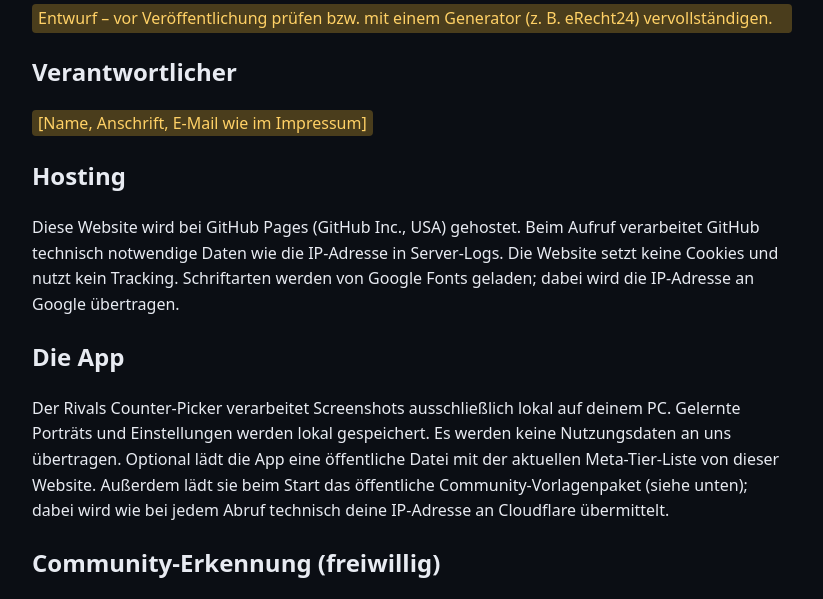
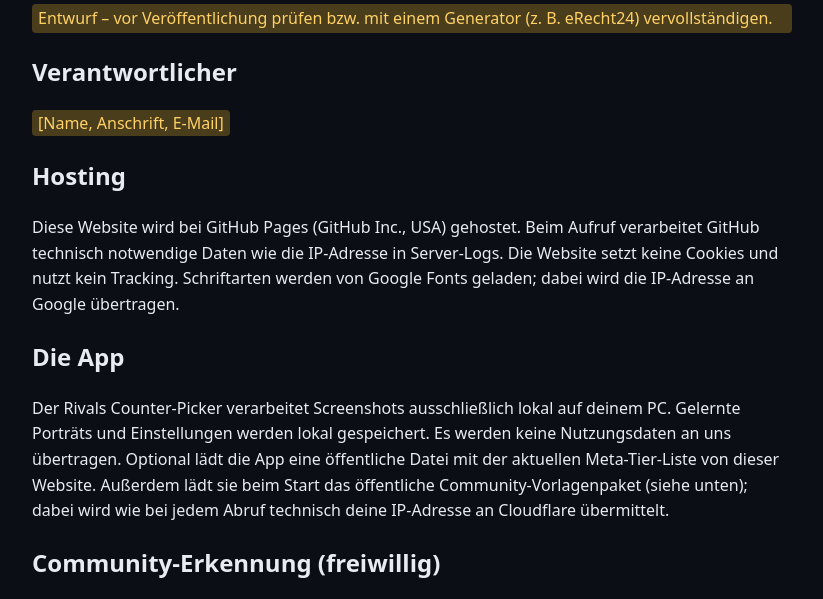
Before and after one commit to Smllz/rivals-counter-picker-releases, a plain HTML site: page datenschutz.html in a window 1280 px wide. Shown: the part 172-771 px from the top of the page, without its empty margins (228-1051 px from the left). Drawn offline with Linux system fonts and the light colour scheme.

Commit message:
Website aktualisiert (3d27e85)

```diff
--- a/datenschutz.html
+++ b/datenschutz.html
@@ -2,7 +2,7 @@
 <style>body{margin:0;background:#0b0e14;color:#e8ebf2;font:16px/1.6 system-ui,sans-serif}main{max-width:760px;margin:0 auto;padding:40px 20px}a{color:#e8b64a}.todo{background:#4a3d1c;color:#ffd166;padding:2px 6px;border-radius:4px}</style></head>
 <body><main><p><a href="index.html">← Zurück</a></p><h1>Datenschutzerklärung</h1>
 <p class="todo">Entwurf – vor Veröffentlichung prüfen bzw. mit einem Generator (z. B. eRecht24) vervollständigen.</p>
-<h2>Verantwortlicher</h2><p><span class="todo">[Name, Anschrift, E-Mail wie im Impressum]</span></p>
+<h2>Verantwortlicher</h2><p><span class="todo">[Name, Anschrift, E-Mail]</span></p>
 <h2>Hosting</h2><p>Diese Website wird bei GitHub Pages (GitHub Inc., USA) gehostet. Beim Aufruf verarbeitet GitHub technisch notwendige Daten wie die IP-Adresse in Server-Logs. Die Website setzt keine Cookies und nutzt kein Tracking. Schriftarten werden von Google Fonts geladen; dabei wird die IP-Adresse an Google übertragen.</p>
 <h2>Die App</h2><p>Der Rivals Counter-Picker verarbeitet Screenshots ausschließlich lokal auf deinem PC. Gelernte Porträts und Einstellungen werden lokal gespeichert. Es werden keine Nutzungsdaten an uns übertragen. Optional lädt die App eine öffentliche Datei mit der aktuellen Meta-Tier-Liste von dieser Website. Außerdem lädt sie beim Start das öffentliche Community-Vorlagenpaket (siehe unten); dabei wird wie bei jedem Abruf technisch deine IP-Adresse an Cloudflare übermittelt.</p>
 <h2>Community-Erkennung (freiwillig)</h2><p>Nur wenn du in den Einstellungen der App „Eingelockte Helden anonym teilen“ einschaltest (standardmäßig aus), sendet die App beim Einlocken oder Anlernen eines Helden folgende Daten an unseren Server bei Cloudflare (Cloudflare, Inc., USA; Speicherort der Datenbank: Europa):</p>
```
